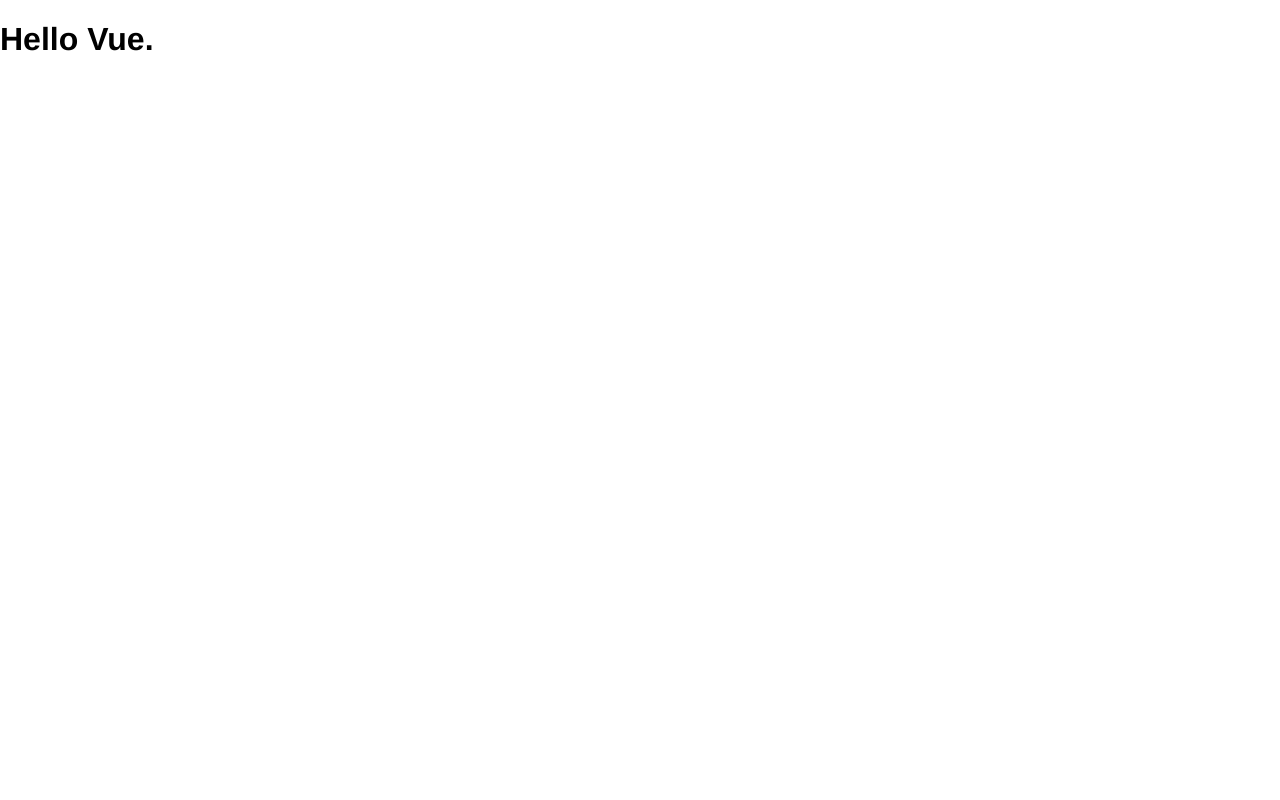
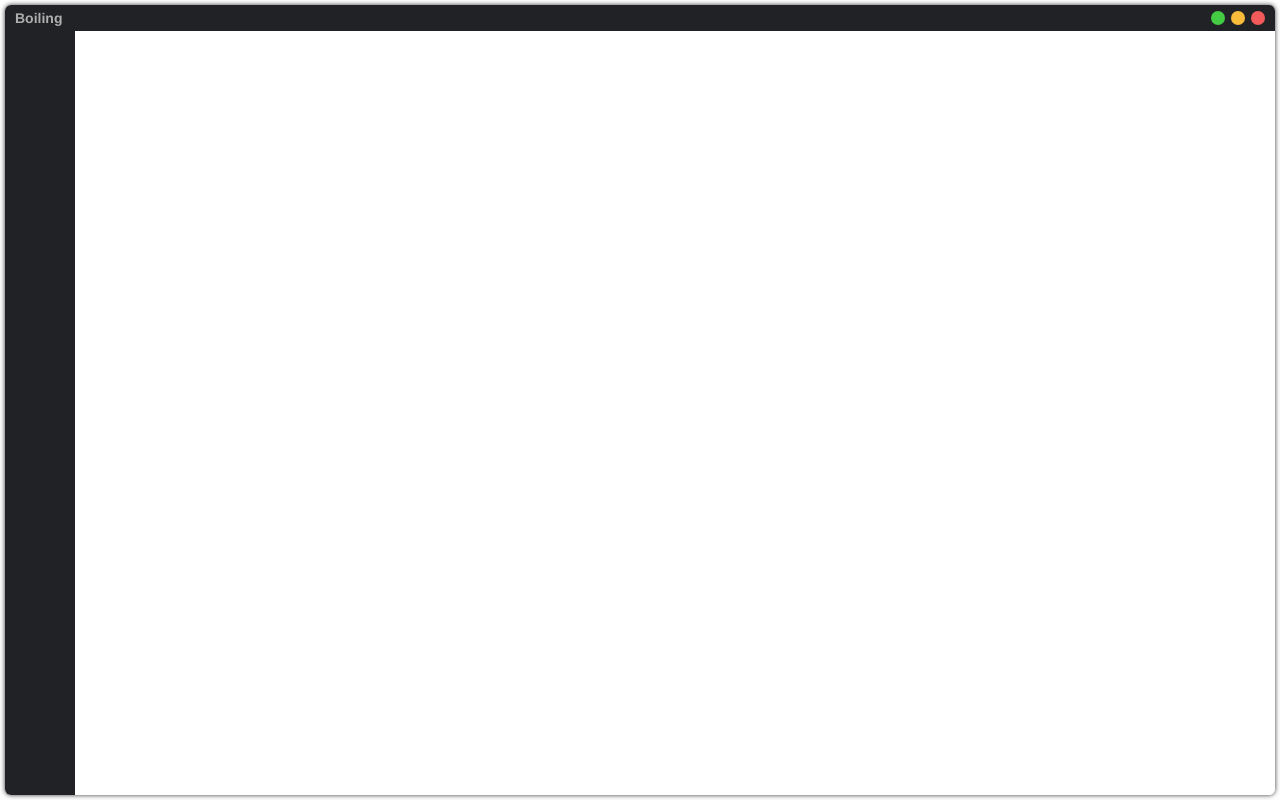
Before and after one commit to boiling-js/boiling, a Vue app in the folder packages/frontend/: page / in a window 1280 px wide. Built offline with nearby package versions, Linux system fonts and the light colour scheme.

Commit message:
feat(frontend): min max close window

```diff
--- /dev/null
+++ b/packages/frontend/scripts/preload.js
@@ -0,0 +1,6 @@
+const { contextBridge, ipcRenderer } = require('electron')
+
+contextBridge.exposeInMainWorld('desktop', {
+  min: () => ipcRenderer.send('window', 'min'),
+  max: () => ipcRenderer.send('window', 'max')
+})
--- a/packages/frontend/src/App.vue
+++ b/packages/frontend/src/App.vue
@@ -1,18 +1,108 @@
 <template>
-  <h1>Hello Vue.</h1>
+  <div class="title-bar">
+    <div class="name">Boiling</div>
+    <div class="opts">
+      <div class="circle-btn min" @click="min"></div>
+      <div class="circle-btn max" @click="max"></div>
+      <div class="circle-btn cls" @click="cls"></div>
+    </div>
+  </div>
+  <div class="container">
+    <div class="l">
+    </div>
+    <div class="r">
+    </div>
+  </div>
 </template>
 
 <script lang="ts" setup>
+const min = () => {
+  desktop?.min?.()
+}, max = () => {
+  desktop?.max?.()
+}, cls = () => {
+  window.close()
+}
 </script>
 
 <style lang="scss">
+html { margin: 0; }
+body { margin: 5px; }
 #app {
+  display: flex;
+  flex-direction: column;
+  justify-content: space-between;
+  height: calc(100vh - 10px);
   font-family: Avenir, Helvetica, Arial, sans-serif;
   -webkit-font-smoothing: antialiased;
-  -moz-osx-font-smoothing: grayscale;
+  border-radius: 6px;
+  overflow: hidden;
+  box-shadow: 0 0 5px rgba(0, 0, 0, 0.8);
 }
-html, body { margin: 0; }
 </style>
 
 <style lang="scss" scoped>
+div.title-bar {
+  display: flex;
+  justify-content: space-between;
+  padding: 0 10px;
+  height: 26px;
+  color: #afafaf;
+  font-size: 14px;
+  font-weight: bold;
+  background-color: #202225;
+  > div.name {
+    flex-grow: 1;
+    display: flex;
+    align-items: center;
+    -webkit-app-region: drag;
+  }
+  > div.opts {
+    display: flex;
+    align-items: center;
+    justify-content: space-between;
+    column-gap: 6px;
+    > div.circle-btn {
+      display: inline-block;
+      width: 14px;
+      height: 14px;
+      border-radius: 50%;
+      cursor: pointer;
+      transition: 0.3s;
+      &.min {
+        background-color: #43cb44;
+        &:hover {
+          background-color: #2f9f2f;
+        }
+      }
+      &.max {
+        background-color: #f8bc3a;
+        &:hover {
+          background-color: #e69d2a;
+        }
+      }
+      &.cls {
+        background-color: #f35b5a;
+        &:hover {
+          background-color: #e03c3c;
+        }
+      }
+    }
+  }
+}
+div.container {
+  flex-grow: 1;
+  display: flex;
+  justify-content: space-between;
+  > div.l {
+    width: 70px;
+    height: 100%;
+    background-color: #202225;
+  }
+  > div.r {
+    flex-grow: 1;
+    height: 100%;
+    background-color: #fff;
+  }
+}
 </style>
```
Also changed, not shown: packages/frontend/scripts/electron-runner.ts (+20 -3 lines), packages/frontend/src/env.d.ts (+12 -1 lines).
